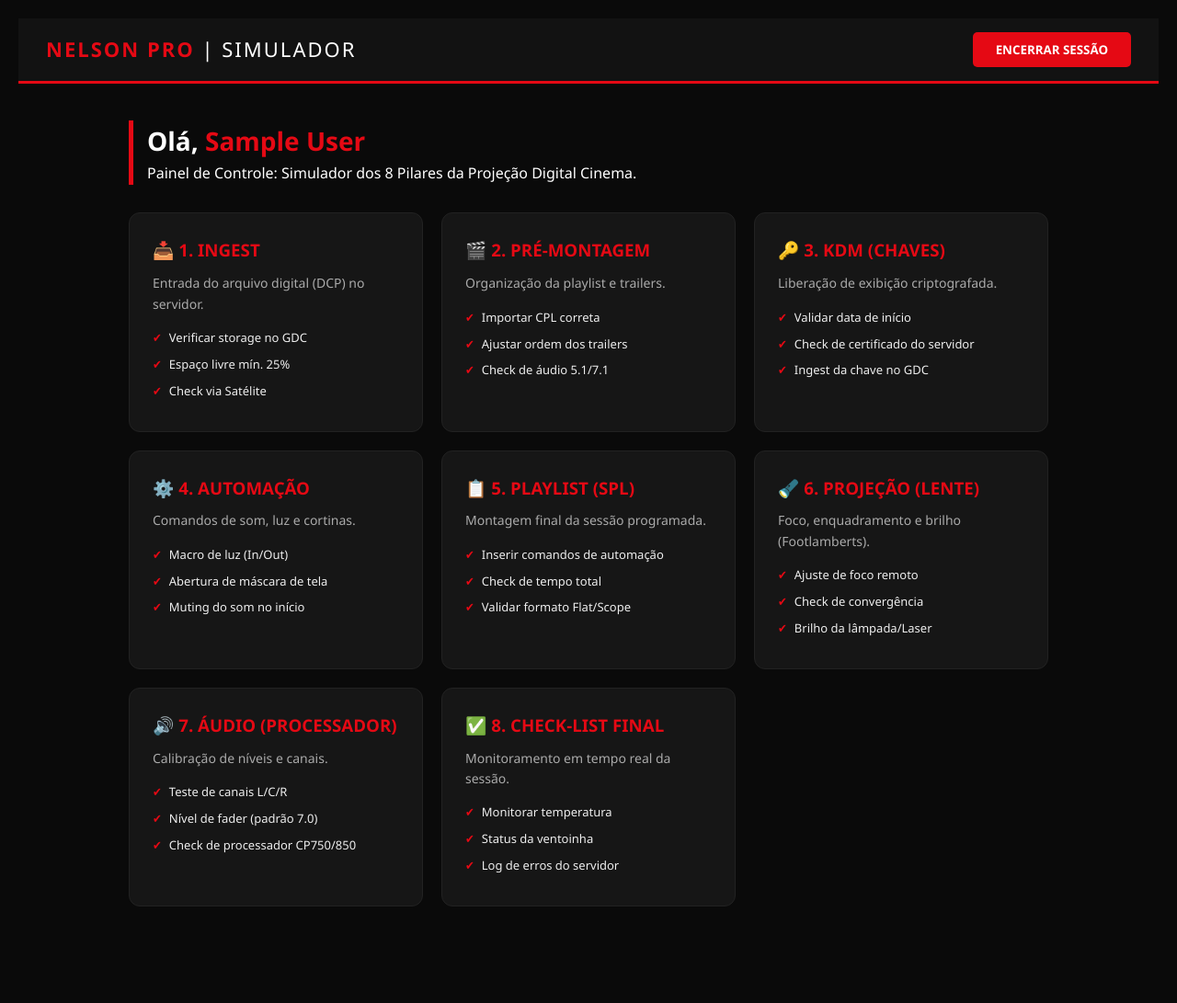
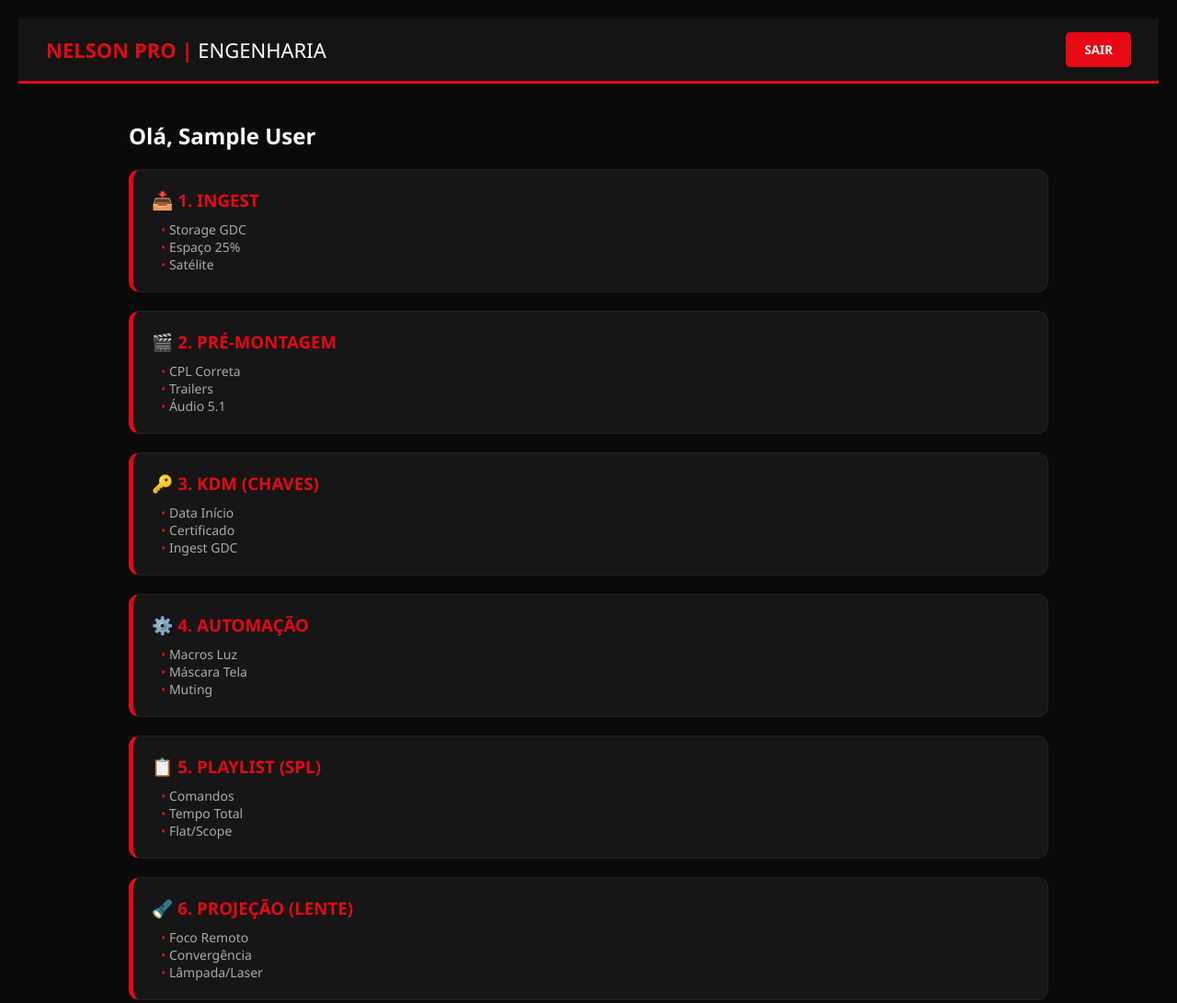
Before and after one commit to nelsoncineflixsum-maker/nelson-pro-platform, a website: page frontend/index.html in a window 1280 px wide. Shown: the top 1091 px of the page at 92% size. Before the commit the page ends 1046 px from the top, so only its background shows below. Drawn offline with Linux system fonts and the light colour scheme; sample sign-in values are in the browser's storage.

Commit message:
Update index.html

```diff
--- a/frontend/index.html
+++ b/frontend/index.html
@@ -3,90 +3,64 @@
 <head>
     <meta charset="UTF-8">
     <meta name="viewport" content="width=device-width, initial-scale=1.0">
-    <title>Nelson Pro | Engenharia de Cinema 4K</title>
+    <title>Nelson Pro | Engenharia de Cinema</title>
     <style>
-        * { margin: 0; padding: 0; box-sizing: border-box; font-family: 'Segoe UI', Tahoma, sans-serif; }
-        body { background: #0a0a0a; color: white; padding: 20px; line-height: 1.6; }
-
-        /* HEADER FIXO */
+        * { margin: 0; padding: 0; box-sizing: border-box; font-family: 'Segoe UI', sans-serif; }
+        body { background: #0a0a0a; color: white; padding: 20px; }
         .header-nelson {
             display: flex; justify-content: space-between; align-items: center;
-            background: rgba(20, 20, 20, 0.95); padding: 15px 30px;
+            background: #141414; padding: 15px 30px;
             border-bottom: 3px solid #e50914; position: sticky; top: 0; z-index: 1000;
-            backdrop-filter: blur(10px);
         }
-        .header-nelson h1 { color: #e50914; font-size: 22px; letter-spacing: 2px; }
-
-        .btn-sair {
-            background: #e50914; color: white; border: none; padding: 10px 25px;
-            border-radius: 5px; cursor: pointer; font-weight: bold; transition: 0.3s;
-        }
-        .btn-sair:hover { background: #b20710; transform: scale(1.05); }
-
+        .header-nelson h1 { color: #e50914; font-size: 22px; }
+        .btn-sair { background: #e50914; color: white; border: none; padding: 10px 20px; border-radius: 5px; cursor: pointer; font-weight: bold; }
         .container { max-width: 1000px; margin: 40px auto; }
-
-        .welcome-msg { margin-bottom: 30px; border-left: 5px solid #e50914; padding-left: 15px; }
-        .welcome-msg h2 { font-size: 28px; }
-
-        /* GRID DOS PILARES */
-        .grid-pilares { display: grid; grid-template-columns: repeat(auto-fit, minmax(300px, 1fr)); gap: 20px; }
-
-        .pilar-card {
-            background: #161616; padding: 25px; border-radius: 12px;
-            border: 1px solid #222; transition: 0.3s;
-        }
-        .pilar-card:hover { border-color: #e50914; transform: translateY(-5px); background: #1c1c1c; }
-        .pilar-card h3 { color: #e50914; margin-bottom: 10px; display: flex; align-items: center; gap: 10px; }
-        .pilar-card p { color: #aaa; font-size: 14px; margin-bottom: 15px; }
-
-        .passos-lista { font-size: 13px; color: #eee; list-style: none; }
-        .passos-lista li { margin-bottom: 8px; display: flex; align-items: flex-start; gap: 8px; }
-        .passos-lista li::before { content: "✔"; color: #e50914; font-weight: bold; }
+        .pilar-card { background: #161616; padding: 20px; border-radius: 12px; border: 1px solid #222; margin-bottom: 20px; border-left: 5px solid #e50914; }
+        .pilar-card h3 { color: #e50914; margin-bottom: 10px; }
+        .passos { font-size: 14px; color: #aaa; list-style: none; padding-left: 10px; }
+        .passos li::before { content: "• "; color: #e50914; }
     </style>
 </head>
 <body>
 
     <header class="header-nelson">
-        <h1>NELSON PRO <span style="color:#fff; font-weight:100;">| SIMULADOR</span></h1>
-        <button class="btn-sair" onclick="sair()">ENCERRAR SESSÃO</button>
+        <h1>NELSON PRO | <span style="color:#fff; font-weight:100;">ENGENHARIA</span></h1>
+        <button class="btn-sair" onclick="sair()">SAIR</button>
     </header>
 
     <div class="container">
-        <div class="welcome-msg">
-            <h2>Olá, <span id="user-name" style="color: #e50914;">Especialista</span></h2>
-            <p>Painel de Controle: Simulador dos 8 Pilares da Projeção Digital Cinema.</p>
-        </div>
-
-        <div id="grid-container" class="grid-pilares">
-            </div>
+        <h2 style="margin-bottom: 20px;">Olá, <span id="user-name">Especialista</span></h2>
+        <div id="grid-container"></div>
     </div>
 
     <script>
-        // 🔒 SEGURANÇA MÁXIMA: Se não logou, volta pro início
-        if (!localStorage.getItem('user')) {
-            window.location.href = '/';
+        // ✅ CORREÇÃO DO LOOP: Só redireciona se REALMENTE não houver usuário
+        const usuarioLogado = localStorage.getItem('user');
+
+        if (!usuarioLogado) {
+            // Se não tiver login, manda de volta para a página de login
+            window.location.replace("login.html");
+        } else {
+            // Se tiver, mostra o nome
+            const user = JSON.parse(usuarioLogado);
+            document.getElementById('user-name').innerText = user.name;
         }
 
-        // Mostra o nome do aluno logado
-        const user = JSON.parse(localStorage.getItem('user'));
-        if(user) document.getElementById('user-name').innerText = user.name;
-
-        // 🚪 FUNÇÃO SAIR (CORRIGIDA PARA NÃO DAR TELA BRANCA)
         function sair() {
             localStorage.removeItem('user');
-            window.location.href = '/';
+            window.location.replace("login.html");
         }
 
-        // 📊 OS 8 PILARES DA ENGENHARIA NELSON PRO
+        // 📊 SEUS 8 PILARES ESTÃO AQUI (PROTEGIDOS)
         const PILARES = [
-            { n: 1, t: "INGEST", e: "📥", d: "Entrada do arquivo digital (DCP) no servidor.", p: ["Verificar storage no GDC", "Espaço livre mín. 25%", "Check via Satélite"] },
-            { n: 2, t: "PRÉ-MONTAGEM", e: "🎬", d: "Organização da playlist e trailers.", p: ["Importar CPL correta", "Ajustar ordem dos trailers", "Check de áudio 5.1/7.1"] },
-            { n: 3, t: "KDM (CHAVES)", e: "🔑", d: "Liberação de exibição criptografada.", p: ["Validar data de início", "Check de certificado do servidor", "Ingest da chave no GDC"] },
-            { n: 4, t: "AUTOMAÇÃO", e: "⚙️", d: "Comandos de som, luz e cortinas.", p: ["Macro de luz (In/Out)", "Abertura de máscara de tela", "Muting do som no início"] },
-            { n: 5, t: "PLAYLIST (SPL)", e: "📋", d: "Montagem final da sessão programada.", p: ["Inserir comandos de automação", "Check de tempo total", "Validar formato Flat/Scope"] },
-            { n: 6, t: "PROJEÇÃO (LENTE)", e: "🔦", d: "Foco, enquadramento e brilho (Footlamberts).", p: ["Ajuste de foco remoto", "Check de convergência", "Brilho da lâmpada/Laser"] },
-            { n: 7, t: "ÁUDIO (PROCESSADOR)", e: "🔊", d: "Calibração de níveis e canais.", p: ["Teste de canais L/C/R", "Nível de fader (padrão 7.0)", "Check de processador CP750/850"] },
-            { n: 8, t: "CHECK-LIST FINAL", e: "✅", d: "Monitoramento em tempo real da sessão.", p: ["Monitorar temperatura", "Status da ventoinha", "Log de erros do servidor"] }
+            { n: 1, t: "INGEST", e: "📥", p: ["Storage GDC", "Espaço 25%", "Satélite"] },
+            { n: 2, t: "PRÉ-MONTAGEM", e: "🎬", p: ["CPL Correta", "Trailers", "Áudio 5.1"] },
+            { n: 3, t: "KDM (CHAVES)", e: "🔑", p: ["Data Início", "Certificado", "Ingest GDC"] },
+            { n: 4, t: "AUTOMAÇÃO", e: "⚙️", p: ["Macros Luz", "Máscara Tela", "Muting"] },
+            { n: 5, t: "PLAYLIST (SPL)", e: "📋", p: ["Comandos", "Tempo Total", "Flat/Scope"] },
+            { n: 6, t: "PROJEÇÃO (LENTE)", e: "🔦", p: ["Foco Remoto", "Convergência", "Lâmpada/Laser"] },
+            { n: 7, t: "ÁUDIO", e: "🔊", p: ["Canais L/C/R", "Fader 7.0", "CP750/850"] },
+            { n: 8, t: "CHECK-LIST", e: "✅", p: ["Temperatura", "Ventoinhas", "Logs Erro"] }
         ];
 
         const container = document.getElementById('grid-container');
@@ -94,10 +68,7 @@
             container.innerHTML += `
                 <div class="pilar-card">
                     <h3>${p.e} ${p.n}. ${p.t}</h3>
-                    <p>${p.d}</p>
-                    <ul class="passos-lista">
-                        ${p.p.map(passo => `<li>${passo}</li>`).join('')}
-                    </ul>
+                    <ul class="passos">${p.p.map(step => `<li>${step}</li>`).join('')}</ul>
                 </div>
             `;
         });
```
